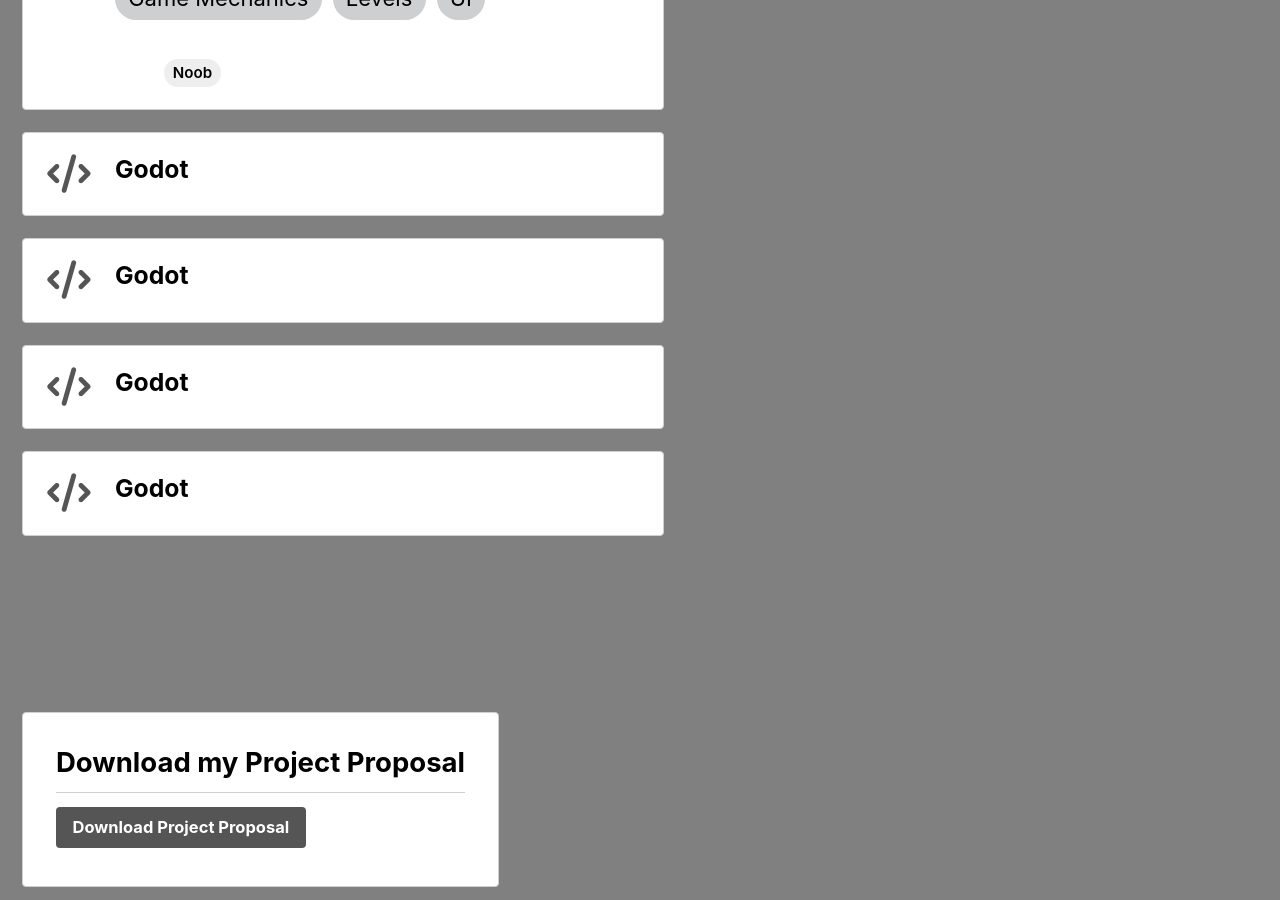
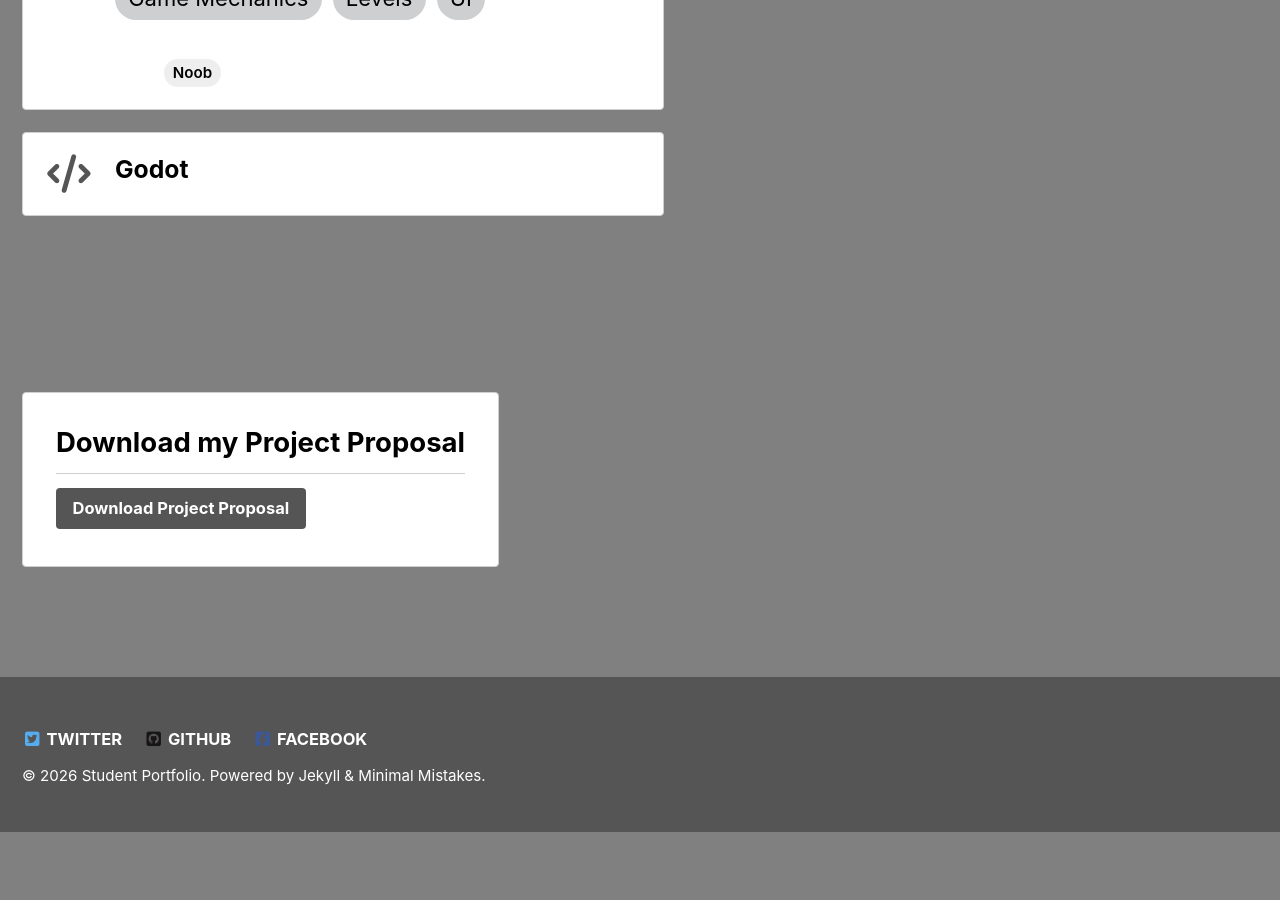
Before and after one commit to Conor-Miller9276/Conor-Miller9276.github.io, a Jekyll site: the page built from _pages/about-me.md, in a window 1280 px wide and 900 px high, scrolled down 1748 px. Built offline with Jekyll 4.4.1, drawn with Linux system fonts in a browser that asks for light colours; after the commit the page ends 2580 px from its top, so only the background shows below that.

Commit message:
Remove duplicate Godot entries from about-me.md
Removed duplicate entries for 'Godot' in about-me.md.

```diff
--- a/_pages/about-me.md
+++ b/_pages/about-me.md
@@ -14,12 +14,6 @@ skills:
     badges: ["Game Mechanics", "Levels", "UI"]
     text: ""
     level_label: "Noob"
-  - name: "Godot"
-    icon: "fa-solid fa-code"
-  - name: "Godot"
-    icon: "fa-solid fa-code"
-  - name: "Godot"
-    icon: "fa-solid fa-code"
   - name: "Godot"
     icon: "fa-solid fa-code"
 ---
```
